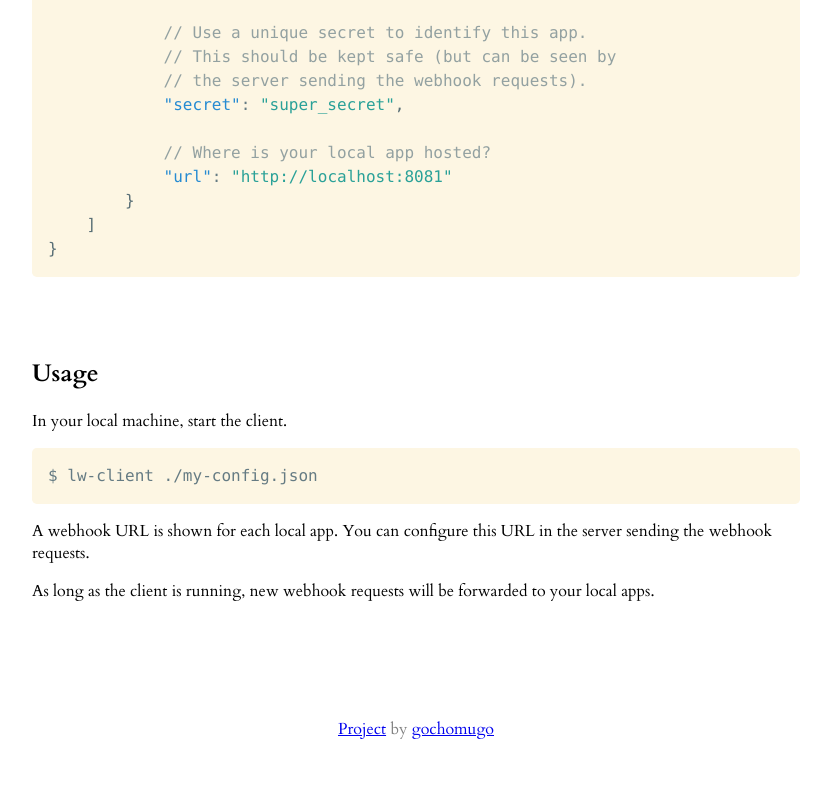
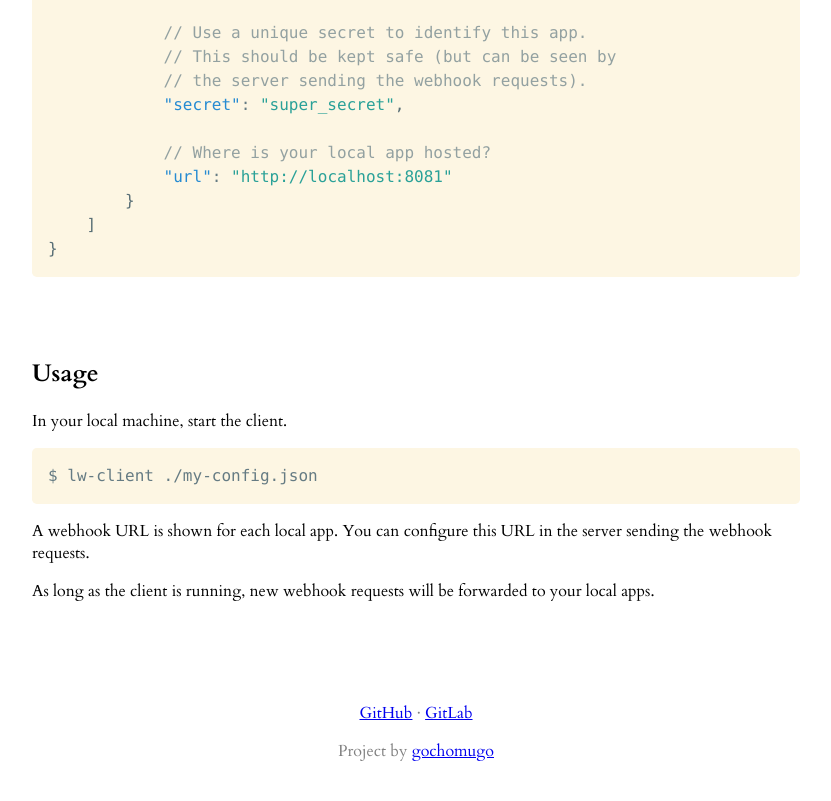
Before and after one commit to GochoMugo/local-webhooks, a website: page www/index.html in a window 1280 px wide. Shown: the part 1383-2184 px from the top of the page, without its empty margins (224-1055 px from the left). Drawn offline with nearby package versions, Linux system fonts and the light colour scheme.

Commit message:
feat: Add github/gitlab links in homepage

```diff
--- a/www/index.html
+++ b/www/index.html
@@ -51,6 +51,14 @@
                 color: gray;
                 padding: 20px 0;
                 text-align: center;
+            }
+            section.footer ol {
+                list-style: none;
+                margin: 0;
+                padding: 0;
+            }
+            section.footer li {
+                display: inline-block;
             }
 
             /* Demo. */
@@ -221,7 +229,12 @@
         </section>
 
         <section class="content footer">
-            <p><a href="https://github.com/gochomugo/local-webhooks">Project</a> by <a href="https://mugo.gocho.live">gochomugo</a></p>
+            <ol>
+                <li><a href="https://github.com/gochomugo/local-webhooks">GitHub</a></li>
+                <li>&middot;</li>
+                <li><a href="https://gitlab.com/gochomugo/local-webhooks">GitLab</a></li>
+            </ol>
+            <p>Project by <a href="https://mugo.gocho.live">gochomugo</a></p>
         </section>
 
         <script src="https://unpkg.com/prismjs@1.29.0/prism.js"></script>
```
